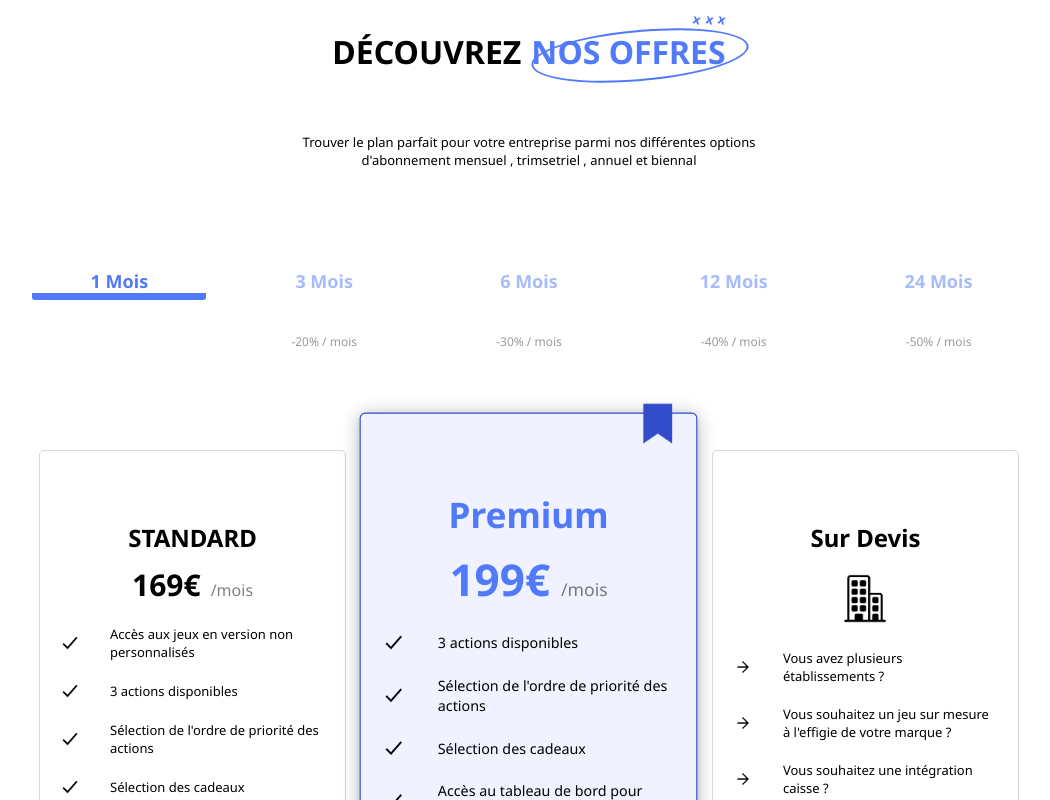
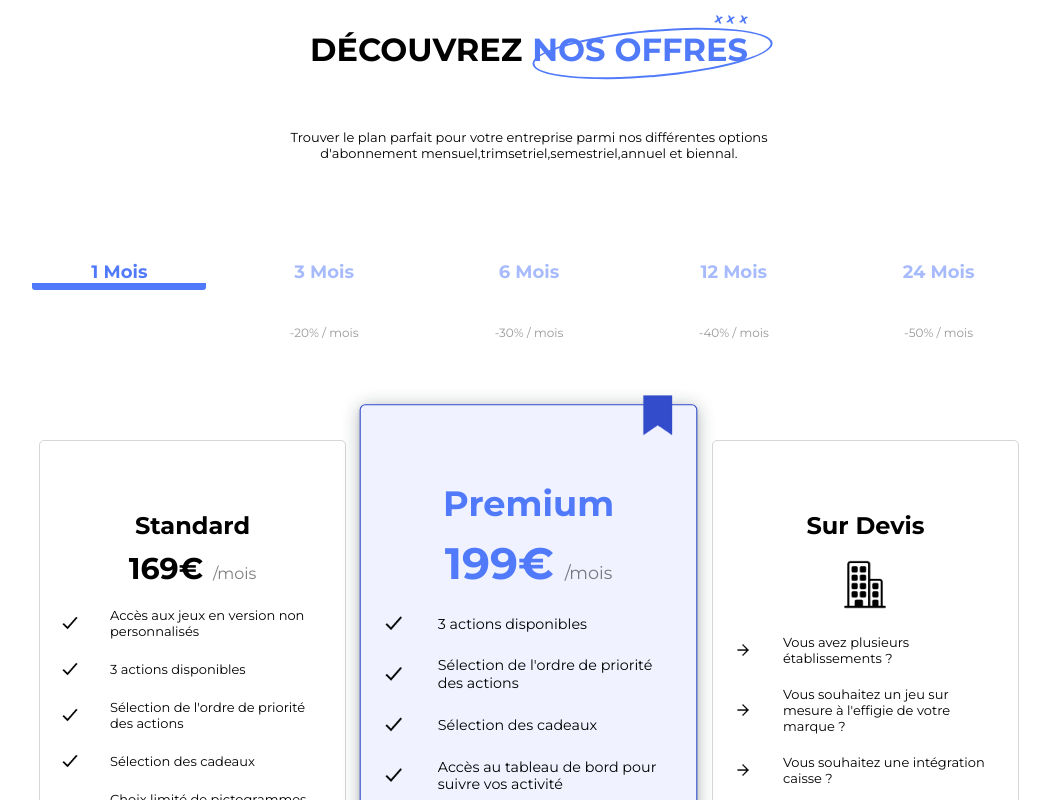
Before and after one commit to TAHA202020/thegiftsclub-test, a React (Create React App) app: page / in a window 1280 px wide. Shown: the top 800 px of the page, without its empty margins (111-1161 px from the left). Built offline with nearby package versions, Linux system fonts and the light colour scheme.

Commit message:
changement de Font

```diff
--- a/public/index.html
+++ b/public/index.html
@@ -4,7 +4,7 @@
     <meta charset="utf-8" />
     <link rel="preconnect" href="https://fonts.googleapis.com">
     <link rel="preconnect" href="https://fonts.gstatic.com" crossorigin>
-    <link href="https://fonts.googleapis.com/css2?family=Noto+Sans:ital,wght@0,100..900;1,100..900&display=swap" rel="stylesheet">
+    <link href="https://fonts.googleapis.com/css2?family=Montserrat:ital,wght@0,100..900;1,100..900&display=swap" rel="stylesheet">
     <link rel="icon" href="%PUBLIC_URL%/favicon.ico" />
     <meta name="viewport" content="width=device-width, initial-scale=1" />
     <meta name="theme-color" content="#000000" />
--- a/src/App.css
+++ b/src/App.css
@@ -1,7 +1,7 @@
 *{
   margin: 0;
   padding: 0;
-  font-family: "Noto Sans", sans-serif;
+  font-family: "Montserrat", sans-serif;
 }
 .title-container
 {
--- a/src/App.js
+++ b/src/App.js
@@ -15,7 +15,7 @@
     </div>
     </div>
     <p>Trouver le plan parfait pour votre entreprise parmi nos différentes options<br />
-      d'abonnement mensuel , trimsetriel , annuel et biennal
+      d'abonnement mensuel,trimsetriel,semestriel,annuel et biennal.
     </p>
   </div>
   <Options  setprices={setPrices} option={prices.option}/>
--- a/src/DetailsOptions.js
+++ b/src/DetailsOptions.js
@@ -8,7 +8,7 @@
   return (<div className='details-container'>
     <div className='detail'>
       <div className='detail-title'>
-        <h2 style={{marginBottom:'10px'}}>STANDARD</h2>
+        <h2 style={{marginBottom:'10px'}}>Standard</h2>
         <div className='price'><h2 style={{fontSize:'30px'}}>{prices.standard}€</h2> <p>/mois</p></div>
       </div>
       <div className='details'>
```
